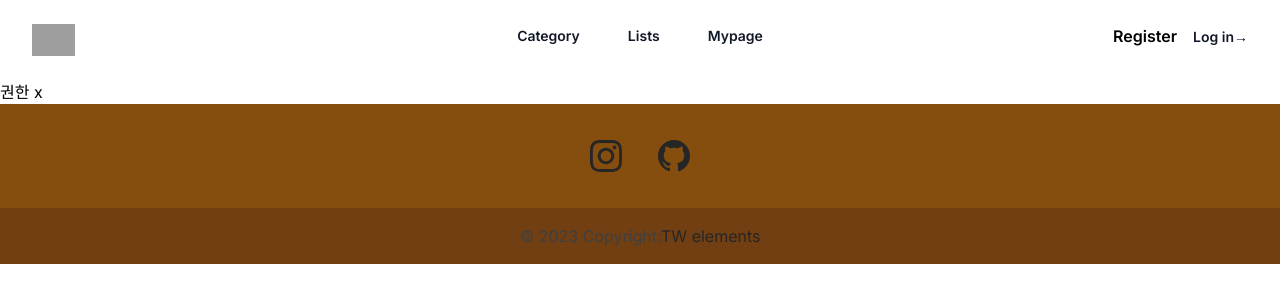
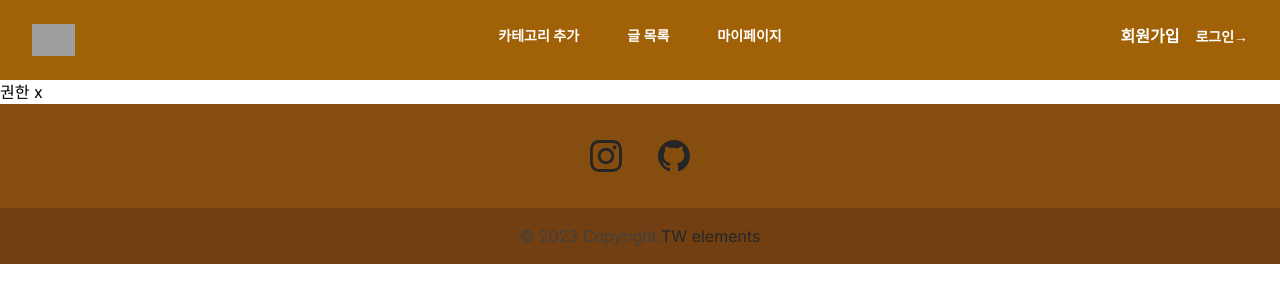
Before and after one commit to kwani6684/goodduck, a Next.js app: page /write in a window 1280 px wide. Shown: the top 302 px of the page. Built offline with nearby package versions, Linux system fonts and the light colour scheme; no server answers; the database is empty; grey boxes are pictures that could not be loaded.

Commit message:
🎨 update design

```diff
--- a/src/app/account/login/LoginBtn.tsx
+++ b/src/app/account/login/LoginBtn.tsx
@@ -3,7 +3,7 @@
 import { signIn } from 'next-auth/react'
 
 export default function LoginBtn() {
-    return (<button className="text-sm font-semibold leading-6 text-gray-900" onClick={() => { signIn() }}> Log in
+    return (<button className="text-sm font-semibold leading-6 text-white " onClick={() => { signIn() }}> 로그인
     <span aria-hidden="true">&rarr;</span>
     </button>)
 }
--- a/src/app/account/login/LogoutBtn.tsx
+++ b/src/app/account/login/LogoutBtn.tsx
@@ -5,7 +5,7 @@ import { signOut } from "next-auth/react"
 signOut
 
 export default function LogoutBtn() {
-    return (<button className="text-sm font-semibold leading-6 text-gray-900" onClick={() => { signOut() }}> Log out
+    return (<button className="text-sm font-semibold leading-6 text-white " onClick={() => { signOut() }}> 로그아웃
     <span aria-hidden="true">&rarr;</span>
     </button>)
 }
--- a/src/app/category/[category]/page.tsx
+++ b/src/app/category/[category]/page.tsx
@@ -1,4 +1,4 @@
-import ListItem from '@/app/lists/ListItem';
+import ListPreview from '@/app/lists/ListPreview';
 import { PostType } from '@/app/lists/page';
 import { connectDB } from '@/util/database';
 
@@ -16,10 +16,18 @@ export default async function CategoryList(props: PropType) {
     .toArray();
   console.log(result);
   return (
-    <div className='mx-auto mt-10 grid max-w-2xl grid-cols-1 gap-x-8 gap-y-6 border-t border-gray-200 pt-10 sm:mt-16 sm:pt-16 lg:mx-0 lg:max-w-none lg:grid-cols-3'>
-      {result.map((item: PostType, i: number) => (
-        <ListItem {...item} key={i} />
-      ))}
+    <div className='bg-white py-24 sm:py-32'>
+      <div className='mx-auto max-w-7xl px-6 lg:px-8'>
+        <div className='mx-auto max-w-2xl lg:mx-0'>
+          <h2 className='text-3xl font-bold tracking-tight text-gray-900 sm:text-4xl'>From the blog</h2>
+          <p className='mt-2 text-lg leading-8 text-gray-600'>Learn how to grow your business with our expert advice.</p>
+        </div>
+        <div className='mx-auto mt-10 grid max-w-2xl grid-cols-1 gap-x-8 gap-y-6 border-t border-gray-200 pt-10 sm:mt-16 sm:pt-16 lg:mx-0 lg:max-w-none lg:grid-cols-3'>
+          {result.map((item: PostType, i: number) => (
+            <ListPreview {...item} key={i} />
+          ))}
+        </div>
+      </div>
     </div>
   );
 }
--- a/src/app/layout.tsx
+++ b/src/app/layout.tsx
@@ -24,9 +24,9 @@ export interface SessionType {
 }
 
 const navigation: MenuProps[] = [
-  { name: 'Category', href: '/category' },
-  { name: 'Lists', href: '/lists' },
-  { name: 'Mypage', href: '/mypage' },
+  { name: '카테고리 추가', href: '/category' },
+  { name: '글 목록', href: '/lists' },
+  { name: '마이페이지', href: '/mypage' },
 ];
 
 export default async function RootLayout({ children }: { children: React.ReactNode }) {
@@ -37,7 +37,7 @@ export default async function RootLayout({ children }: { children: React.ReactNo
   return (
     <html lang='en'>
       <body className={inter.className}>
-        <nav className=' flex justify-between p-6 lg:px-8' aria-label='Global'>
+        <nav className=' flex justify-between bg-yellow-700 p-6 lg:px-8' aria-label='Global'>
           <div className='flex lg:flex-1'>
             <Link href='/' className='-m-1.5 p-1.5'>
               <span className='sr-only'>Your Company</span>
@@ -46,24 +46,24 @@ export default async function RootLayout({ children }: { children: React.ReactNo
           </div>
 
           <div className=' flex lg:hidden'>
-            <span className='mr-4 font-semibold'>{session?.user.name}</span>
+            <span className='mr-4 font-semibold text-white '>{session?.user.name}</span>
             <DropMenu menu={navigation} session={session} />
           </div>
           <div className='hidden lg:flex lg:gap-x-12'>
             {navigation.map((item) => (
-              <Link key={item.name} href={item.href} className='text-sm font-semibold leading-6 text-gray-900'>
+              <Link key={item.name} href={item.href} className='text-sm font-semibold leading-6 text-white hover:text-yellow-900'>
                 {item.name}
               </Link>
             ))}
             {session ? (
-              <Link href={'/write'} className='text-sm font-semibold leading-6 text-gray-900'>
-                write
+              <Link href={'/write'} className='text-sm font-semibold leading-6 text-white hover:text-yellow-900'>
+                글 작성
               </Link>
             ) : (
               ''
             )}
           </div>
-          <div className='hidden lg:flex lg:flex-1 lg:justify-end'>
+          <div className='hidden lg:flex lg:flex-1 lg:justify-end text-white '>
             {session ? (
               <span>
                 <span className='font-semibold mr-4'>{session.user.name}</span>
@@ -73,8 +73,8 @@ export default async function RootLayout({ children }: { children: React.ReactNo
               </span>
             ) : (
               <span>
-                <Link href='/register' className='font-semibold mr-4'>
-                  Register
+                <Link href='/register' className='font-semibold mr-4 text-white hover:text-yellow-900 '>
+                  회원가입
                 </Link>
                 <LoginBtn />
               </span>
@@ -86,7 +86,6 @@ export default async function RootLayout({ children }: { children: React.ReactNo
         <footer className='flex flex-col items-center bg-yellow-800 text-center text-white '>
           <div className='container pt-9'>
             <div className='mb-9 flex justify-center'>
-
               <a href='#!' className='mr-9 text-neutral-800 dark:text-neutral-200'>
                 <svg xmlns='http://www.w3.org/2000/svg' className='h-8 w-8' fill='currentColor' viewBox='0 0 24 24'>
                   <path d='M12 2.163c3.204 0 3.584.012 4.85.07 3.252.148 4.771 1.691 4.919 4.919.058 1.265.069 1.645.069 4.849 0 3.205-.012 3.584-.069 4.849-.149 3.225-1.664 4.771-4.919 4.919-1.266.058-1.644.07-4.85.07-3.204 0-3.584-.012-4.849-.07-3.26-.149-4.771-1.699-4.919-4.92-.058-1.265-.07-1.644-.07-4.849 0-3.204.013-3.583.07-4.849.149-3.227 1.664-4.771 4.919-4.919 1.266-.057 1.645-.069 4.849-.069zm0-2.163c-3.259 0-3.667.014-4.947.072-4.358.2-6.78 2.618-6.98 6.98-.059 1.281-.073 1.689-.073 4.948 0 3.259.014 3.668.072 4.948.2 4.358 2.618 6.78 6.98 6.98 1.281.058 1.689.072 4.948.072 3.259 0 3.668-.014 4.948-.072 4.354-.2 6.782-2.618 6.979-6.98.059-1.28.073-1.689.073-4.948 0-3.259-.014-3.667-.072-4.947-.196-4.354-2.617-6.78-6.979-6.98-1.281-.059-1.69-.073-4.949-.073zm0 5.838c-3.403 0-6.162 2.759-6.162 6.162s2.759 6.163 6.162 6.163 6.162-2.759 6.162-6.163c0-3.403-2.759-6.162-6.162-6.162zm0 10.162c-2.209 0-4-1.79-4-4 0-2.209 1.791-4 4-4s4 1.791 4 4c0 2.21-1.791 4-4 4zm6.406-11.845c-.796 0-1.441.645-1.441 1.44s.645 1.44 1.441 1.44c.795 0 1.439-.645 1.439-1.44s-.644-1.44-1.439-1.44z' />
--- a/src/app/lists/ListPreview.tsx
+++ b/src/app/lists/ListPreview.tsx
@@ -30,11 +30,11 @@ export default function ListPreview(props: PostType) {
             <span className='flex-end flex  text-right'>{props.category}</span>
           </div>
 
-          <p className='mb-4 text-base text-neutral-600 dark:text-neutral-200' dangerouslySetInnerHTML={{ __html: sanitizer(replaceTagsWithBr(props.content)) }}></p>
-          <p className='mb-2 text-base text-neutral-600 dark:text-neutral-200'>
-            <p>{props.writer}</p>
+          <div className='mb-4 text-base text-neutral-600 dark:text-neutral-200' dangerouslySetInnerHTML={{ __html: sanitizer(replaceTagsWithBr(props.content)) }}></div>
+          <div className='mb-2 text-base text-neutral-200'>
+            <div><span className="text-neutral-400">by </span>{props.writer}</div>
             <small>{props.date.toLocaleString()}</small>
-          </p>
+          </div>
         </div>
       </div>
     </Link>
--- a/src/app/page.tsx
+++ b/src/app/page.tsx
@@ -10,23 +10,18 @@ export default async function Home() {
   const client = (await connectDB) as any;
   const db = client.db('goodduck');
   let result = await db.collection('post').find().toArray(); //post collection의 모든데이터를 어레이에 담아줌
-  let category:CategoryType[] = await db.collection('category').find().toArray();
+  let category: CategoryType[] = await db.collection('category').find().toArray();
 
   console.log(result);
   return (
     <div>
       <div className='relative w-full py-12 px-12 bg-yellow-900'>
-        <div className='relative z-10 text-center py-24'>
-          <h1 className='text-white text-center text-6xl font-display font-bold mb-12'>다람쥐굴</h1>
-          {/* <Link href="#" className="inline-block bg-yellow-800 text-white uppercase text-sm tracking-widest font-heading px-8 py-4">Shop now</Link> */}
+        <div className='relative z-10 text-center py-12'>
+          <h1 className='text-white text-center text-6xl font-display font-bold '>다람쥐굴</h1>
         </div>
-
-        {/* <div className="relative zs-10 mx-auto max-w-4xl flex justify-between uppercase text-white font-heading tracking-widest text-sm">
-			<a href="#" className="border-b border-white">Find out more</a>
-			<a href="#" className="border-b border-white">Get in touch</a>
-		</div> */}
-
-        {/* <img src="https://images.unsplash.com/photo-1490129375591-2658b3e2ee50?ixid=MXwxMjA3fDB8MHxwaG90by1wYWdlfHx8fGVufDB8fHw%3D&ixlib=rb-1.2.1&auto=format&fit=crop&w=2244&q=80" className="w-full h-full absolute inset-0 object-cover opacity-70" /> */}
+      </div>
+      <div className='flex justify-center'>
+        <div className='border-b-4 py-4 border-yellow-900 text-center text-4xl inline-block  font-display font-bold '>카테고리</div>
       </div>
       <Category category={category} />
       <div className='grid grid-cols-1 sm:grid-cols-2 '>
--- a/src/app/write/page.tsx
+++ b/src/app/write/page.tsx
@@ -25,7 +25,7 @@ export default async function QuillEditor() {
         <div className='pt-12 px-12 lg:px-80 md:px-30'>
           <div className='border-b border-gray-900/10 pb-12'>
             <h4 className='text-base pt-4 font-semibold leading-7 text-gray-900'>QuillEditor Article</h4>
-            <p className='mt-1 text-sm leading-6 text-gray-600'>Use a permanent address where you can receive mail.</p>
+            <p className='mt-1 text-sm leading-6 text-gray-600'>❗️이미지를 업로드 할 때 꼭 에디터의 <span className='text-rose-700 font-semibold'>이미지버튼</span> 을 클릭해서 업로드 해주세요🙏 (기능개발중🛠️)</p>
 
             <Editor category={category}></Editor>
           </div>
--- a/tsconfig.json
+++ b/tsconfig.json
@@ -22,6 +22,6 @@
       "@/*": ["./src/*"]
     }
   },
-  "include": ["next-env.d.ts", "**/*.ts", "**/*.tsx", ".next/types/**/*.ts", "src/util/database.ts"],
+  "include": ["next-env.d.ts", "**/*.ts", "**/*.tsx", ".next/types/**/*.ts", "src/util/database.ts", "src/app/_app.js"],
   "exclude": ["node_modules"]
 }
```
Also changed, not shown: src/app/components/dropmenu.tsx (+4 -4 lines).
